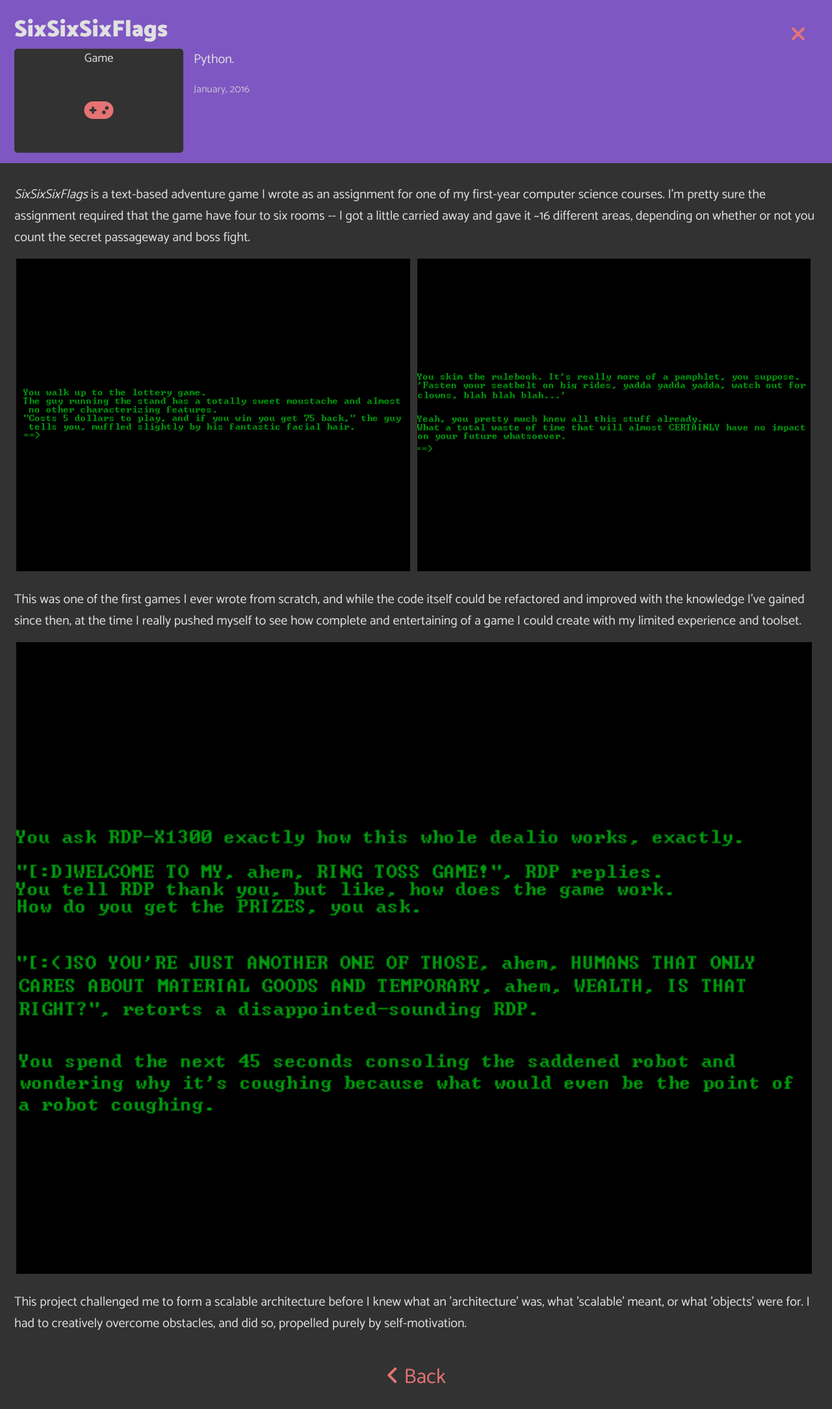
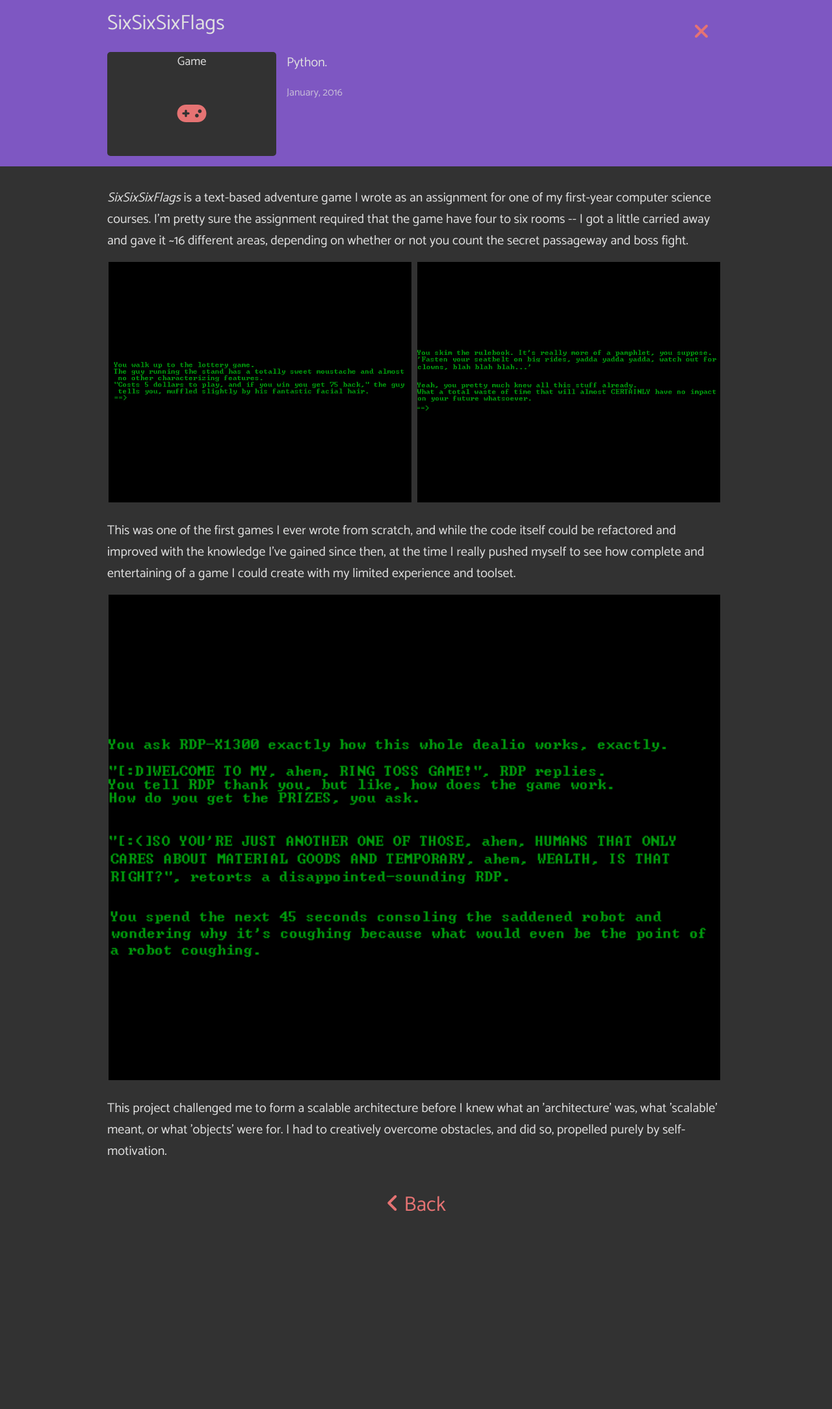
Before and after one commit to bencodrington/bencodrington, a Jekyll site: the page built from project/sixsixsixflags.html, in a window 1280 px wide. Shown: the top 2168 px of the page at 65% size. Built offline with Jekyll 4.4.1, drawn with Linux system fonts in a browser that asks for light colours; nearby versions of some CDN libraries.

Commit message:
Clean up project details page

```diff
--- a/_layouts/projectDetails.html
+++ b/_layouts/projectDetails.html
@@ -8,9 +8,11 @@ layout: default
 {% endfor %}
 <div class='overlay' data-project='{{ include.projectData.id }}'>
     <div class='overlay__header'>
-        <a class='btn btn--top-right btn--close' href='/'><i class='fa fa-close'></i></a>
         <div class='wrapper'>
-            <h3>{{ projectData.longTitle | default: projectData.title }}</h3>
+            <div class="overlay__top-row">
+                <h3>{{ projectData.longTitle | default: projectData.title }}</h3>
+                <a class='btn btn--close' href='/'><i class='fa fa-close'></i></a>
+            </div>
             <div class='overlay__header__right'>
                 <p>{{ page.languages }}</p>
                 <p>{{ page.tools }}</p>
--- a/_sass/modules/_btn.scss
+++ b/_sass/modules/_btn.scss
@@ -49,13 +49,6 @@
         }
     }
 
-    &--top-right {
-        position: absolute;
-        top: 0;
-        right: 0;
-        margin: 1.25rem 1.25rem 0 0;
-    }
-
     &--large {
         font-size: 2rem;
 
--- a/_sass/modules/_overlay.scss
+++ b/_sass/modules/_overlay.scss
@@ -17,18 +17,29 @@
         visibility: hidden;
     }
 
+    &__top-row {
+        display: flex;
+        align-items: flex-start;
+
+        h3 {
+            font-size: 2rem;
+            font-weight: normal;
+            line-height: 1.25;
+            flex: 1;
+        }
+
+        .btn--close {
+            margin: 0 .25rem;
+        }
+    }
+
     &__header {
         background: $lightPurple;
         padding: 1rem;
 
-        h3 {
-            font-size: 2.25rem;
-        }
-
         &__disclaimer{
             margin: 1rem 0 0;
             font-size: 1rem;
-            text-align: center;
             color: rgba($lightGrey, 0.75);
         }
 
@@ -37,7 +48,6 @@
             &__disclaimer {
                 width: calc(100% - 260px - 1rem);
                 float: right;
-                text-align: left;
             }
 
             &__left {
--- a/_sass/modules/_wrapper.scss
+++ b/_sass/modules/_wrapper.scss
@@ -1,11 +1,9 @@
 .wrapper {
-    /* padding-left: 18px;
-    padding-right: 18px; */
     max-width: 545px;
     margin: 0 auto;
-    /* overflow: hidden; */
 
     @include atMedium {
-        max-width: 1236px;
+        // 950px is approximately equal to 80ch at body font size
+        max-width: 950px;
     }
 }
```
